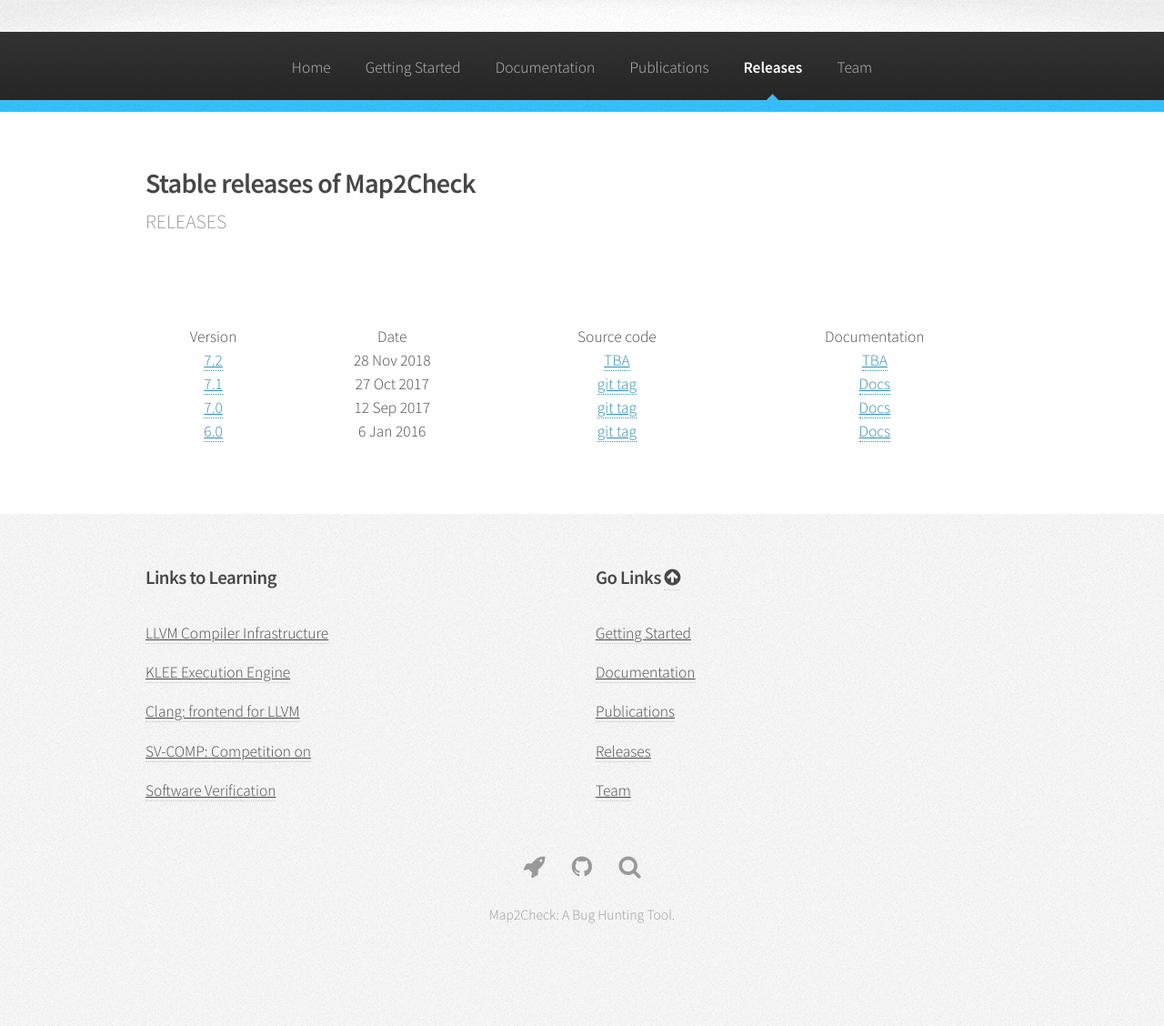
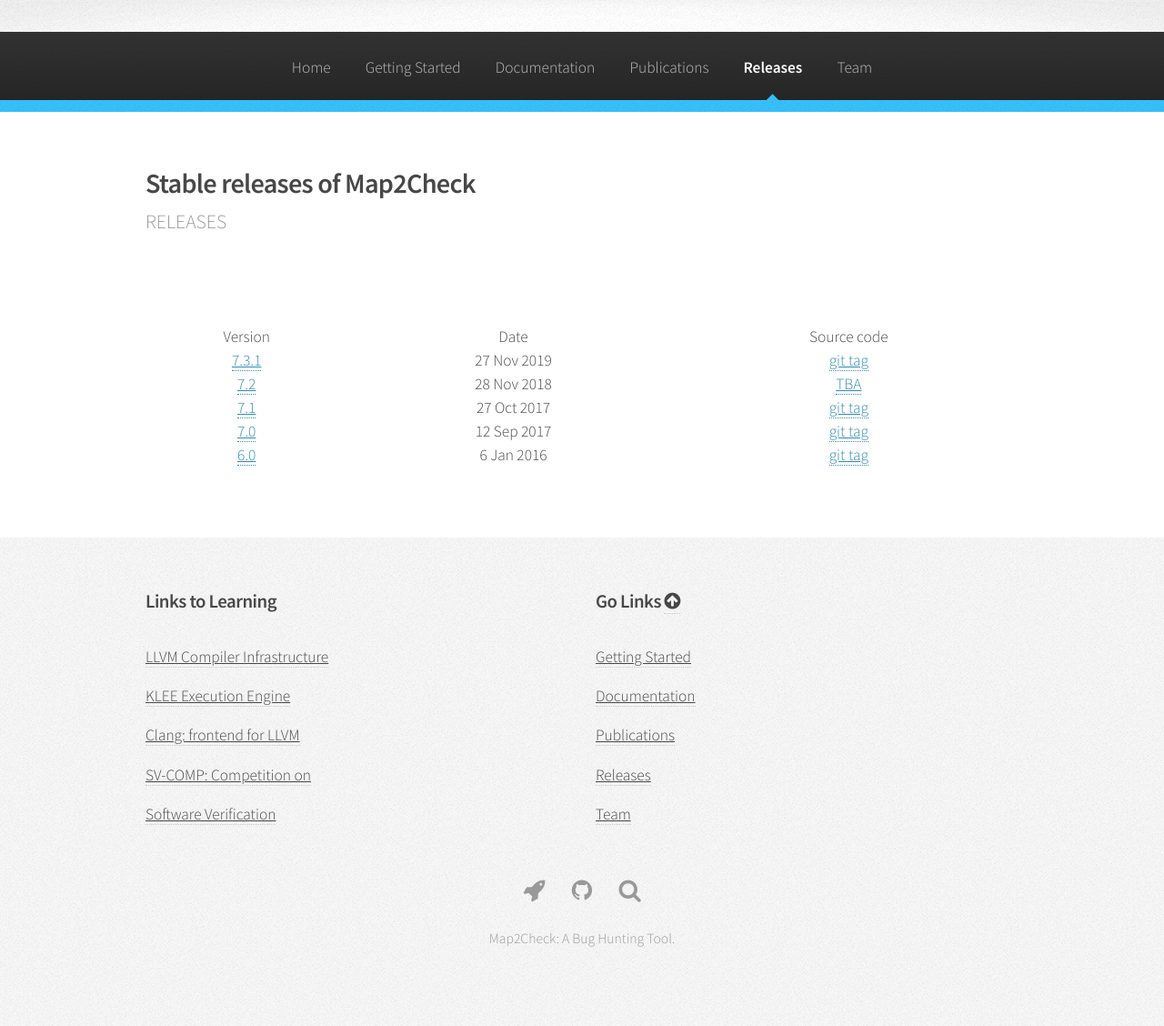
Before and after one commit to map2check/map2check.github.io, a Jekyll site: the page built from releases.html, in a window 1280 px wide. Shown: the whole page at 91% size. Built offline with Jekyll 4.4.1, drawn with Linux system fonts in a browser that asks for light colours; before the commit the page ends 1102 px from its top, so only the background shows below that.

Commit message:
Update release
Signed-off-by: Herbert Rocha <herberthb12@gmail.com>

```diff
--- a/releases.html
+++ b/releases.html
@@ -26,48 +26,34 @@
                                   <th style="text-align: center">Version</th>
                                   <th style="text-align: center">Date</th>
                                   <th style="text-align: center">Source code</th>
-                                  <!--<th style="text-align: center">Docker Image</th>-->
-                                  <th style="text-align: center">Documentation</th>
                                 </tr>
                               </thead>
                               <tbody>
                                 <tr>
+                                    <td style="text-align: center"><a href="https://gitlab.com/sosy-lab/sv-comp/archives-2020/raw/master/2020/map2check.zip">7.3.1</a></td>
+                                    <td style="text-align: center">27 Nov 2019</td>
+                                    <td style="text-align: center"><a href="https://github.com/hbgit/Map2Check/releases/tag/v7.3.1.2019-11.27.140ba2d2">git tag</a></td>
+                                </tr>
+								                <tr>
                                     <td style="text-align: center"><a href="https://gitlab.com/sosy-lab/sv-comp/archives-2019/raw/svcomp19/2019/map2check.zip">7.2</a></td>
                                     <td style="text-align: center">28 Nov 2018</td>
-                                  <td style="text-align: center"><a href="">TBA</a></td>
-                                  <!-- <td style="text-align: center"><a href="">TBA</a></td> -->
                                     <td style="text-align: center"><a href="">TBA</a></td>
                                 </tr>
 								                <tr>
                                     <td style="text-align: center"><a href="https://github.com/hbgit/Map2Check/archive/map2check_v7.1_svcomp.zip">7.1</a></td>
                                     <td style="text-align: center">27 Oct 2017</td>
                                     <td style="text-align: center"><a href="https://github.com/hbgit/Map2Check/releases/tag/map2check_v7.1_svcomp">git tag</a></td>
-                                  <!-- <td style="text-align: center"><a href="">TBA</a></td> -->
-                                  <td style="text-align: center"><a href="https://github.com/hbgit/Map2Check/releases/tag/map2check_v7.1_svcomp">Docs</a></td>
                                 </tr>
                                 <tr>
                                     <td style="text-align: center"><a href="https://github.com/hbgit/Map2Check/archive/v7.zip">7.0</a></td>
                                     <td style="text-align: center">12 Sep 2017</td>
                                     <td style="text-align: center"><a href="https://github.com/hbgit/Map2Check/releases/tag/v7">git tag</a></td>
-                                 <!-- <td style="text-align: center"><a href="">TBA</a></td>-->
-                                  <td style="text-align: center"><a href="https://github.com/hbgit/Map2Check/releases/tag/v7">Docs</a></td>
                                 </tr>
                                 <tr>
                                     <td style="text-align: center"><a href="https://github.com/hbgit/Map2Check/archive/map2check_v6.tar.gz">6.0</a></td>
                                     <td style="text-align: center">6 Jan 2016</td>
                                     <td style="text-align: center"><a href="https://github.com/hbgit/Map2Check/releases/tag/map2check_v6">git tag</a></td>
-                                  <!--<td style="text-align: center"><a href="">NONE</a></td>-->
-                                  <td style="text-align: center"><a href="https://github.com/hbgit/Map2Check/releases/tag/map2check_v6">Docs</a></td>
                                 </tr>
-                                <!--
-                                <tr>
-                                  <td style="text-align: center"><a href="https://github.com/klee/klee/releases/tag/v1.3.0">1.3.0</a></td>
-                                  <td style="text-align: center">30 Dec 2016</td>
-                                  <td style="text-align: center"><a href="https://github.com/klee/klee/tree/v1.3.0">git tag</a></td>
-                                  <td style="text-align: center"><a href="https://hub.docker.com/r/klee/klee/tags/">klee/klee:1.3.0</a></td>
-                                  <td style="text-align: center"><a href="/releases/docs/v1.3.0">Docs</a></td>
-                                </tr>
-                                -->
                               </tbody>
                         </table>
                     </div>
```
Lines whose indentation alone changed are shown as unchanged.
